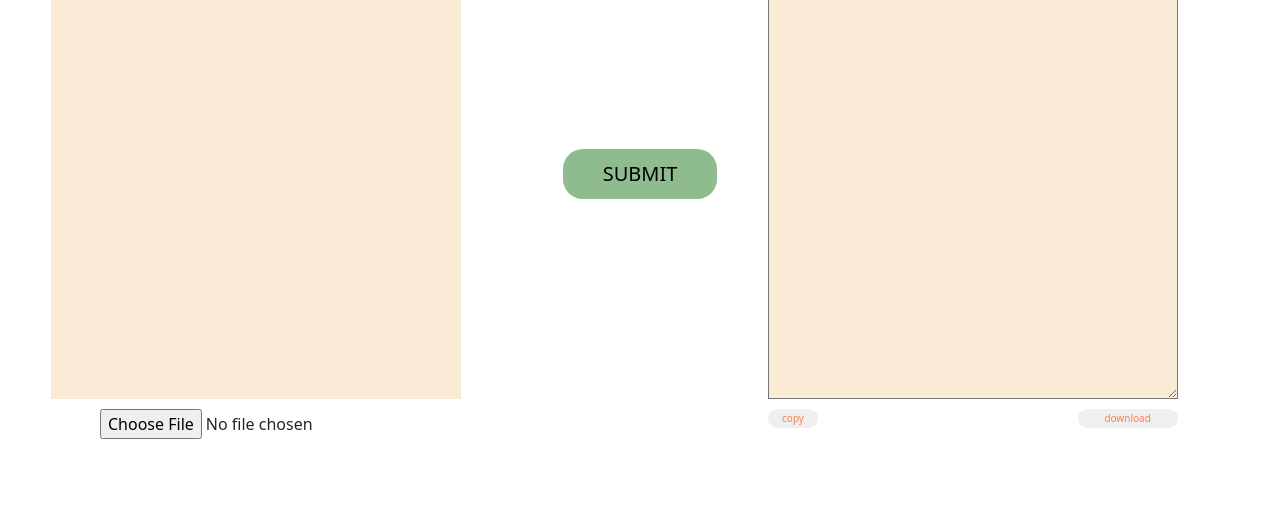
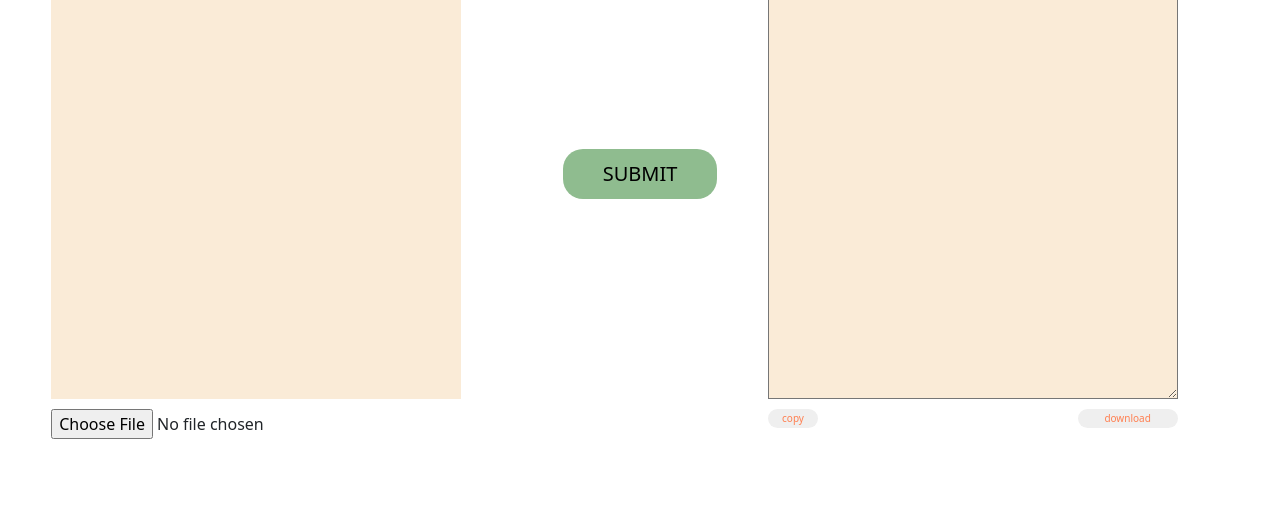
Before and after one commit to ChuhanZhou/Scene_Text_Recognition, a Flask app: page / in a window 1280 px wide. Shown: the part 217-726 px from the top of the page. Run offline with Flask 2, Linux system fonts and the light colour scheme.

Commit message:
input file button

```diff
--- a/static/converter.css
+++ b/static/converter.css
@@ -44,10 +44,13 @@
     text-align: center;
     display: none;
 }
-
+#fileForm{
+    padding-left: 10%;
+    width: 80%;
+    text-align: left;
+}
 #file{
     margin-top: 10px;
-
 }
 
 #uploadArea button{
--- a/templates/converter.html
+++ b/templates/converter.html
@@ -16,7 +16,7 @@
         <div class="upArea">
             <div id="uploadArea">
                 <img id="img" src="" />
-                <!--<button id="uploadBtn" onclick="submitImg()">UPLOAD</button>-->
+                <!--<button id="uploadBtn" >UPLOAD</button>-->
                 <div id="outerdiv" style="position:fixed;top:0;left:0;background:rgba(0,0,0,0.7);z-index:2000;width:100%;height:100%;display:none;">
                 <!-- 放大后的图片 -->
                 <div id="innerdiv" style="position:absolute;z-index: 2000">
```
